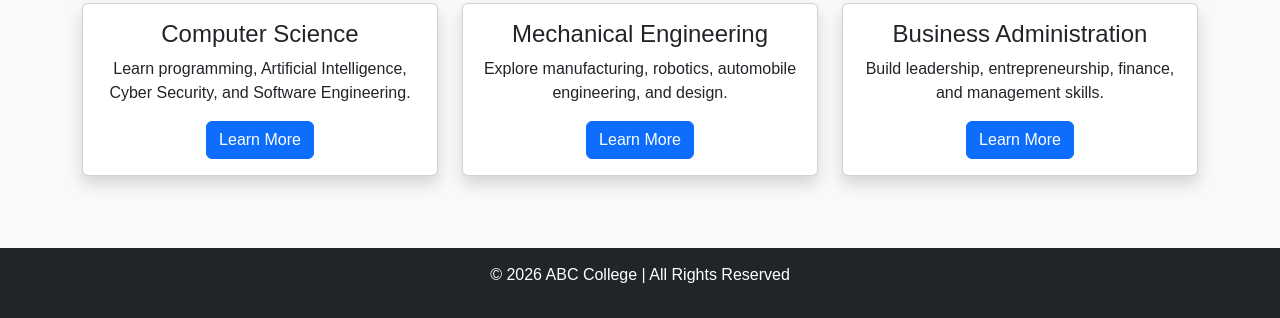
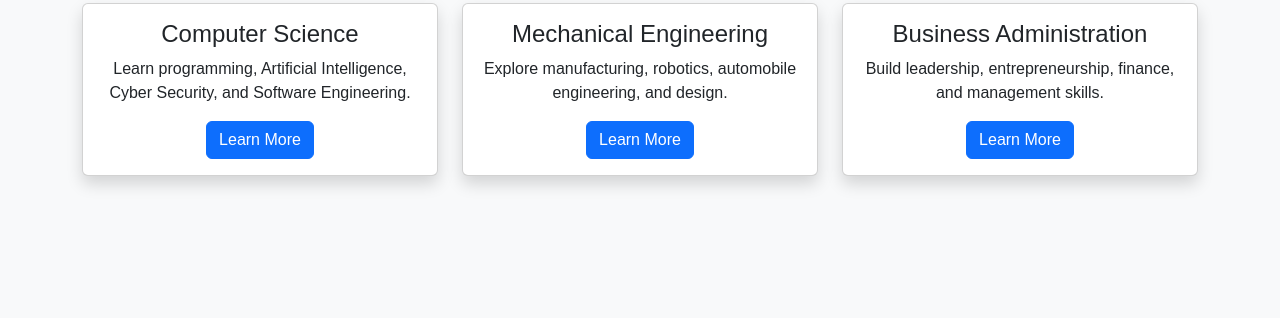
Before and after one commit to kis0nn/college-homepage, a plain HTML site: page index.html in a window 1280 px wide. Shown: the part 483-801 px from the top of the page. Drawn offline with nearby package versions, Linux system fonts and the light colour scheme.

Commit message:
Update index.html

```diff
--- a/index.html
+++ b/index.html
@@ -133,10 +133,6 @@
     </div>
 </div>
 
-<footer>
-    <p>© 2026 ABC College | All Rights Reserved</p>
-</footer>
-
 <script src="https://cdn.jsdelivr.net/npm/bootstrap@5.3.3/dist/js/bootstrap.bundle.min.js"></script>
 
 </body>
```
